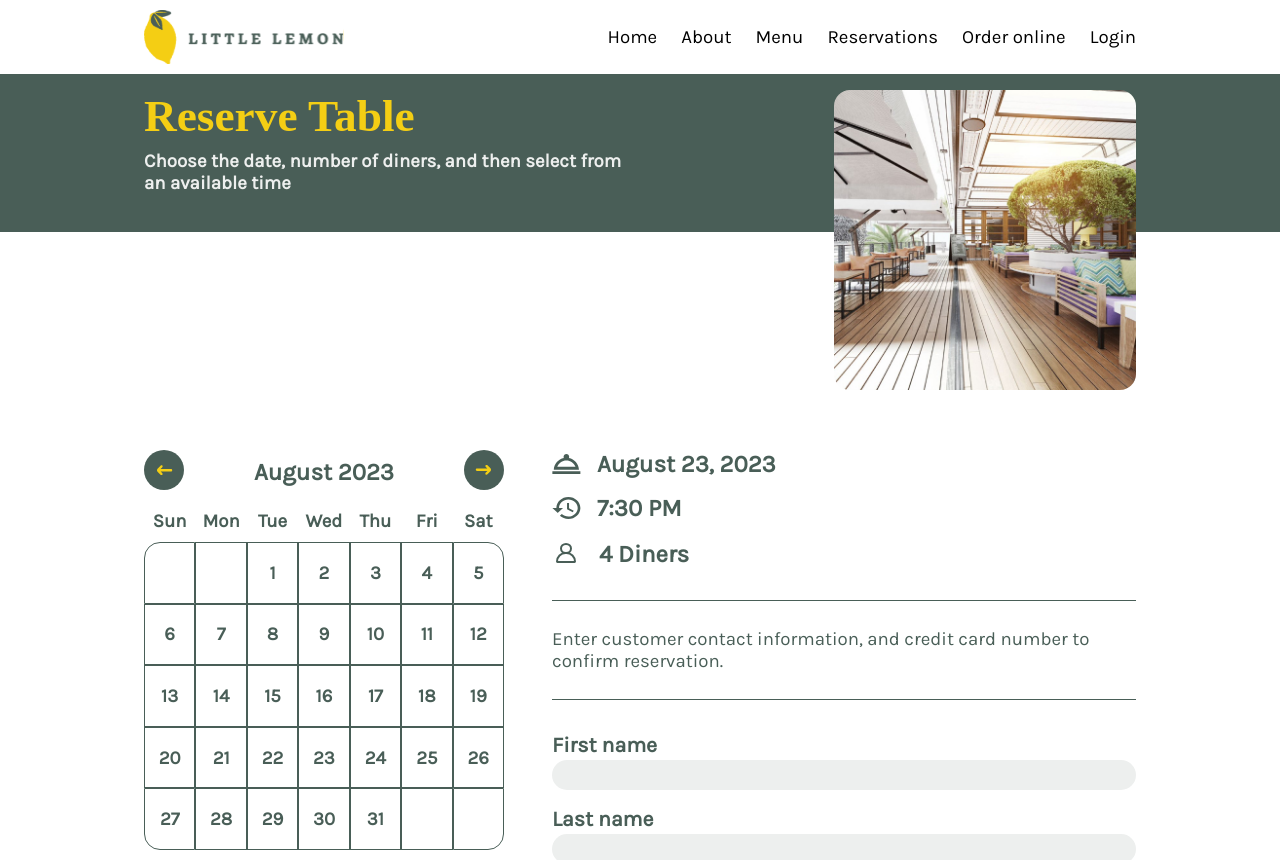
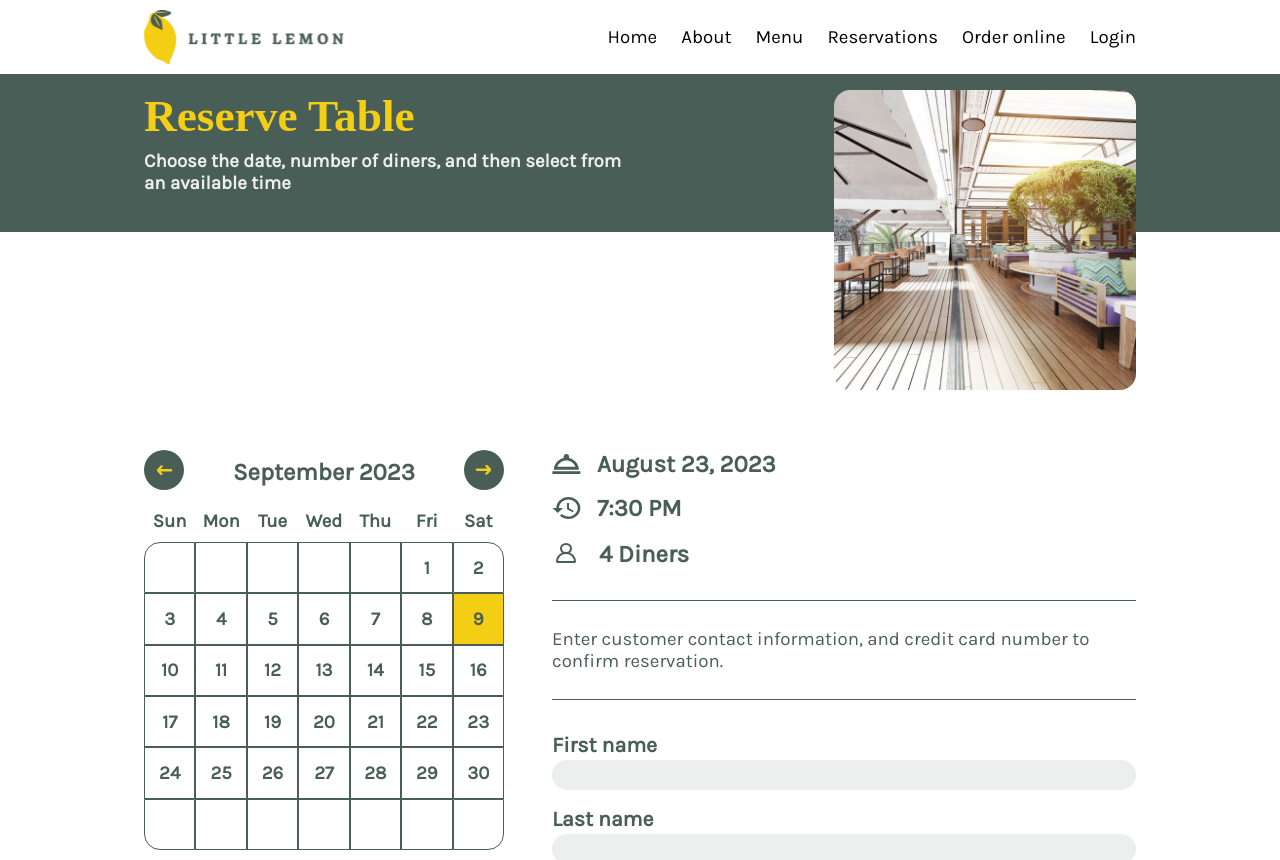
Before and after one commit to tofu97/little-lemon, a React (Create React App) app: page /reservations in a window 1280 px wide. Shown: the top 860 px of the page. Built offline with nearby package versions, Linux system fonts and the light colour scheme; a web font is replaced by a local one.

Commit message:
Implemented custom calendar

```diff
--- a/src/components/BookingForm.jsx
+++ b/src/components/BookingForm.jsx
@@ -6,7 +6,9 @@ import Calendar from "./Calendar"
 import { initializeTimes } from "../reducers/updateTimes"
 
 const BookingForm = (props) => {
-    const [date, setDate] = useState("")
+    const [date, setDate] = useState(
+        (new Date()).toISOString().substring(0, 10)
+    )
     const [diners, setDiners] = useState(1)
     const [time, setTime] = useState("")
     const [occasion, setOccasion] = useState("")
@@ -66,7 +68,7 @@ const BookingForm = (props) => {
 
     return (
         <form id="reservation-details" onSubmit={onSubmitForm}>
-            <Calendar />
+            <Calendar date={date} setDate={setDate} />
             <div id="date-input">
                 <div className="field">
                     <label htmlFor="res-date">
--- a/src/components/Calendar.jsx
+++ b/src/components/Calendar.jsx
@@ -1,16 +1,98 @@
 import backButtonGrn from "../assets/images/Back-grn.svg"
 import forwardButtonGrn from "../assets/images/Forward-grn.svg"
 
-const Calendar = (props) => {
+const months = [
+    "January",
+    "February",
+    "March",
+    "April",
+    "May",
+    "June",
+    "July",
+    "August",
+    "September",
+    "October",
+    "November",
+    "December"
+]
+
+const Calendar = ({date, setDate}) => {
+    let [year, monthIdx, day] = date.split("-").map(val => Number(val))
+    monthIdx--
+    console.log("Date: ", year, monthIdx, day)
+    const month = months[monthIdx]
+    const dateObj = new Date(year, monthIdx, day)
+    const dayOfMonth = dateObj.getDate()
+    const daysInMonth = new Date(year, monthIdx + 1, 0).getDate()
+    const firstWeekDayOfMonth = new Date(year, monthIdx, 1).getDay()
+
+    const onPreviousMonth = (e) => {
+        e.preventDefault()
+        if (monthIdx === 0) {
+            year--
+            monthIdx = 11
+        } else {
+            monthIdx--
+        }
+        const dateStr = [year, monthIdx + 1, 1].map((v) => {
+            return String(v).padStart(2, '0')
+        }).join("-")
+        console.log(dateStr)
+        setDate(dateStr)
+    }
+
+    const onNextMonth = (e) => {
+        e.preventDefault()
+        if (monthIdx === 11) {
+            year++
+            monthIdx = 0
+        } else {
+            monthIdx++
+        }
+        const dateStr = [year, monthIdx + 1, 1].map((v) => {
+            return String(v).padStart(2, '0')
+        }).join("-")
+        console.log(dateStr)
+        setDate(dateStr)
+    }
+
+    const rows = []
+    let curr = 1 - firstWeekDayOfMonth
+    for (let i = 0; i < 6; i++) {
+        const row = []
+        for (let j = 0; j < 7; j++) {
+            if (curr < 1 || curr > daysInMonth) {
+                row.push([false, "*", "ghost"])
+            } else if (curr === dayOfMonth) {
+                row.push([true, curr, ""])
+            } else {
+                row.push([false, curr, ""])
+            }
+            curr++
+        }
+        rows.push(row)
+    }
+
+    const selectDay = (day) => () => {
+        if (!day) {
+            return
+        }
+        const dateStr = [year, monthIdx + 1, day].map((v) => {
+            return String(v).padStart(2, '0')
+        }).join("-")
+        console.log(dateStr)
+        setDate(dateStr)
+    }
+
     return (
         <>
             <div className="calender-nav">
                 <nav>
-                    <button>
+                    <button onClick={onPreviousMonth}>
                         <img src={backButtonGrn} alt="previous month" />
                     </button>
-                    <h3>August 2023</h3>
-                    <button>
+                    <h3>{month} {year}</h3>
+                    <button onClick={onNextMonth}>
                         <img src={forwardButtonGrn} alt="next month" />
                     </button>
                 </nav>
@@ -28,51 +110,19 @@ const Calendar = (props) => {
                     </tr>
                 </thead>
                 <tbody>
-                    <tr>
-                    <td></td>
-                    <td></td>
-                    <td>1</td>
-                    <td>2</td>
-                    <td>3</td>
-                    <td>4</td>
-                    <td>5</td>
+                    {rows.map((row, i) => {
+                        return (
+                            <tr key={i}>
+                                {row.map(([isSelected, cell, ghost], j) => {
+                                    return (
+                                        isSelected
+                                            ? <td key={`${i,j}`} className={`selected ${ghost}`} onClick={selectDay(cell)}>{cell}</td>
+                                            : <td key={`${i,j}`} className={ghost} onClick={selectDay(cell)}>{cell}</td>
+                                    )
+                                })}
                             </tr>
-                    <tr>
-                    <td>6</td>
-                    <td>7</td>
-                    <td>8</td>
-                    <td>9</td>
-                    <td>10</td>
-                    <td>11</td>
-                    <td>12</td>
-                    </tr>
-                    <tr>
-                    <td>13</td>
-                    <td>14</td>
-                    <td>15</td>
-                    <td>16</td>
-                    <td>17</td>
-                    <td>18</td>
-                    <td>19</td>
-                    </tr>
-                    <tr>
-                    <td>20</td>
-                    <td>21</td>
-                    <td>22</td>
-                    <td>23</td>
-                    <td>24</td>
-                    <td>25</td>
-                    <td>26</td>
-                    </tr>
-                    <tr>
-                    <td>27</td>
-                    <td>28</td>
-                    <td>29</td>
-                    <td>30</td>
-                    <td>31</td>
-                    <td></td>
-                    <td></td>
-                    </tr>
+                        )
+                    })}
                 </tbody>
             </table>
         </>
--- a/src/gridta.css
+++ b/src/gridta.css
@@ -205,6 +205,14 @@ article.testimonial-card .col-1 {
 
 .chicago-story p {
     font-size: 14pt;
+}
+
+td.selected {
+    background-color: #F4CE14;
+}
+
+td.ghost {
+    color:#fff;
 }
 
 @media (max-width: 820px) {
```
Lines whose indentation alone changed are shown as unchanged.
